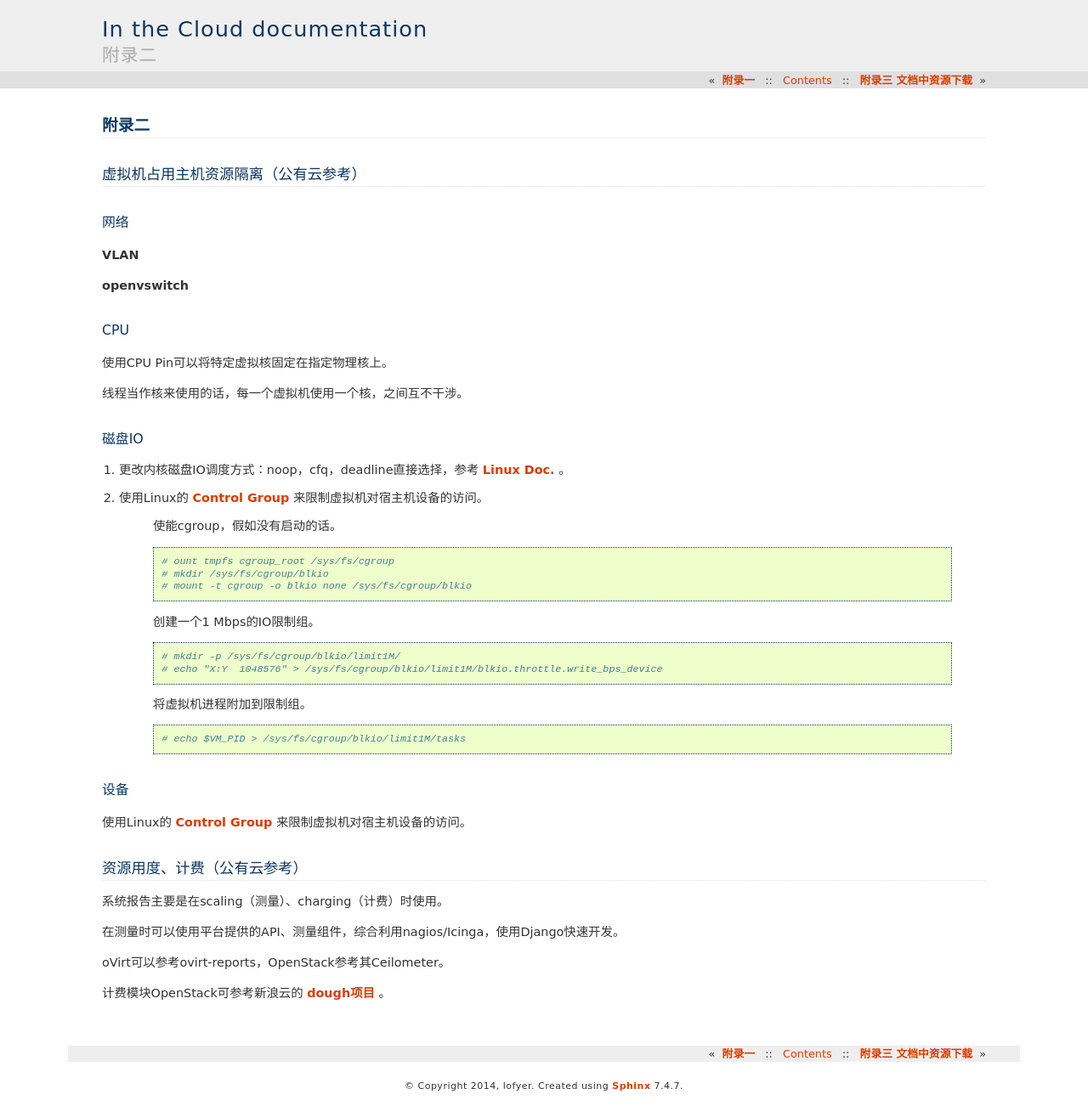
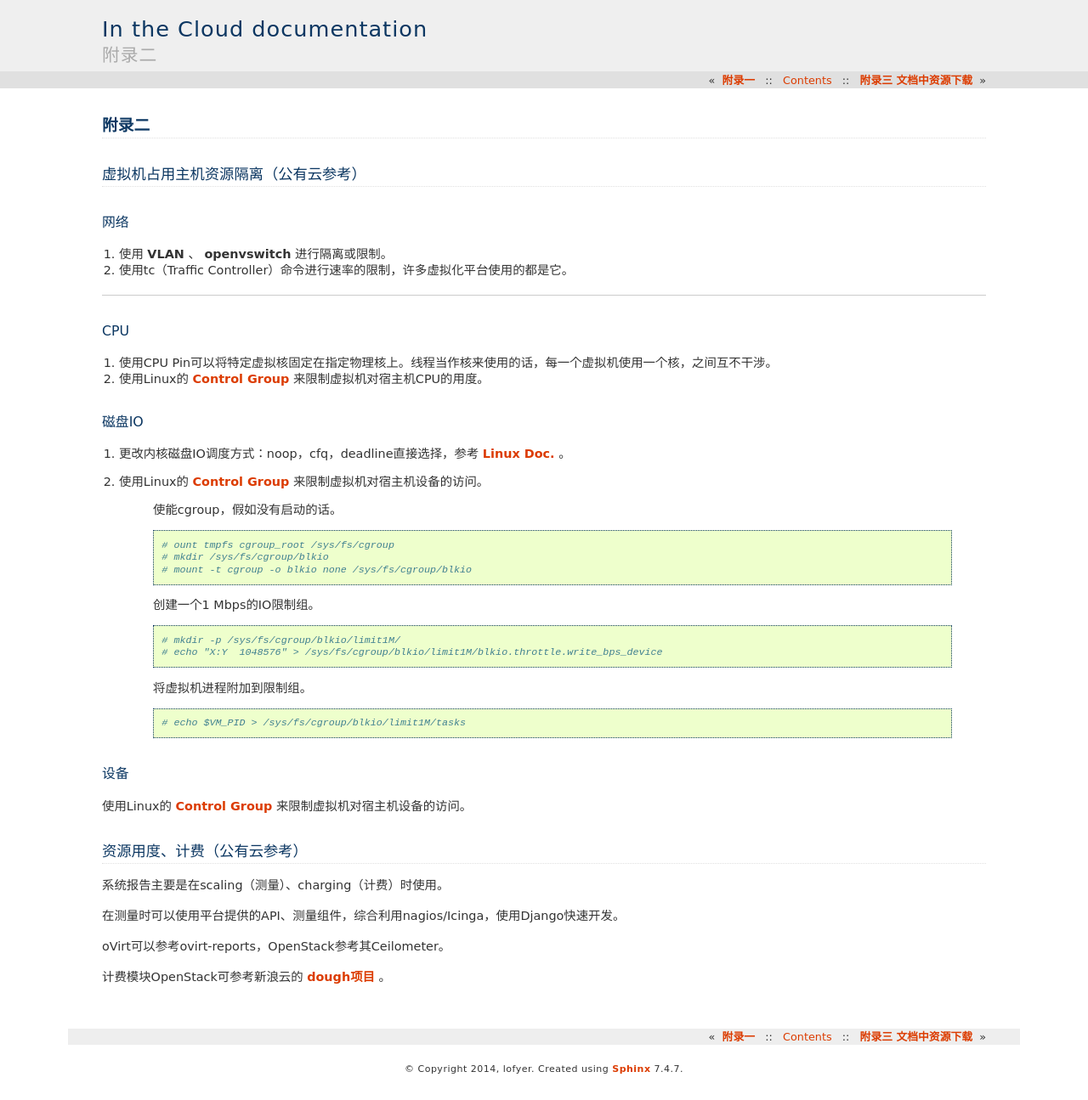
Before and after one commit to lofyer/InTheCloud, a Sphinx documentation site: the page built from source/posts/appendix02.rst, in a window 1280 px wide. Shown: the whole page at 85% size. Built offline with Sphinx 7.4.7, drawn with Linux system fonts in a browser that asks for light colours; formulas are drawn with MathJax 3.

Commit message:
添加更多cgroup

```diff
--- a/source/posts/appendix02.rst
+++ b/source/posts/appendix02.rst
@@ -9,16 +9,18 @@
 网络
 -----
 
-**VLAN**
+1. 使用 **VLAN** 、 **openvswitch** 进行隔离或限制。
 
-**openvswitch**
+2. 使用tc（Traffic Controller）命令进行速率的限制，许多虚拟化平台使用的都是它。
+
+****
 
 CPU
 -----
 
-使用CPU Pin可以将特定虚拟核固定在指定物理核上。
+1. 使用CPU Pin可以将特定虚拟核固定在指定物理核上。线程当作核来使用的话，每一个虚拟机使用一个核，之间互不干涉。
 
-线程当作核来使用的话，每一个虚拟机使用一个核，之间互不干涉。
+2. 使用Linux的 `Control Group <https://git.kernel.org/cgit/linux/kernel/git/torvalds/linux.git/tree/Documentation/cgroups>`_ 来限制虚拟机对宿主机CPU的用度。
 
 磁盘IO
 -------
```
